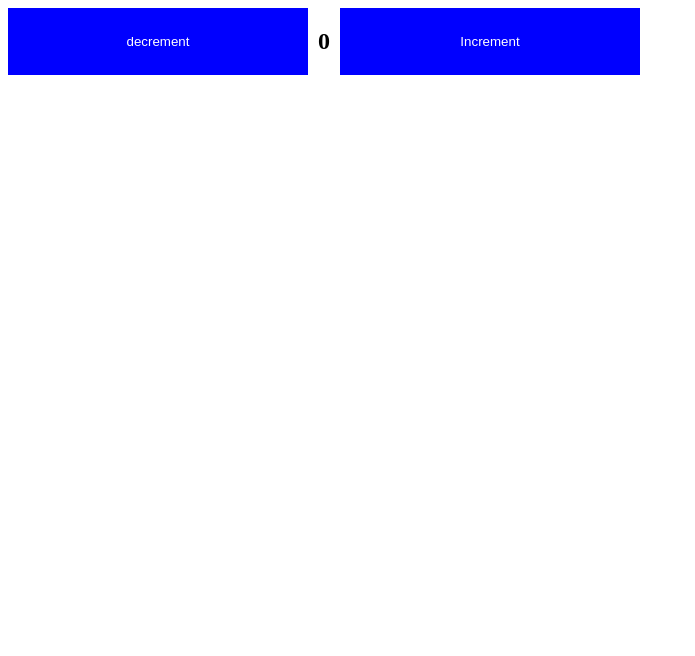
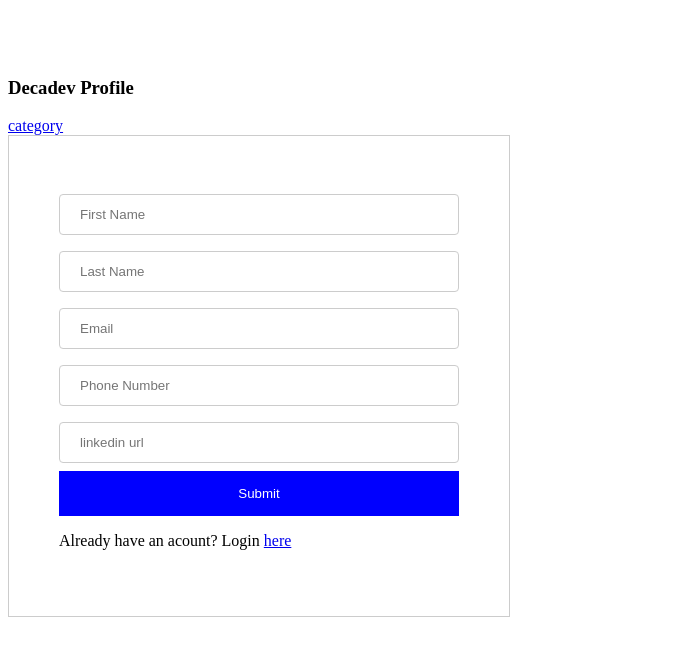
Before and after one commit to lilbex/sq12-react, a React (Create React App) app: page /signup in a window 1280 px wide. Shown: the top 656 px of the page, without its empty margins (0-695 px from the left). Built offline with nearby package versions, Linux system fonts and the light colour scheme.

Commit message:
first commit

```diff
--- a/package.json
+++ b/package.json
@@ -6,12 +6,15 @@
     "@testing-library/jest-dom": "^5.16.5",
     "@testing-library/react": "^13.4.0",
     "@testing-library/user-event": "^13.5.0",
+    "formik": "^2.2.9",
     "react": "^18.2.0",
     "react-dom": "^18.2.0",
+    "react-router-dom": "^6.5.0",
     "react-scripts": "5.0.1",
     "react-toastify": "^9.1.1",
     "styled-components": "^5.3.6",
-    "web-vitals": "^2.1.4"
+    "web-vitals": "^2.1.4",
+    "yup": "^0.32.11"
   },
   "scripts": {
     "start": "react-scripts start",
--- a/src/App.js
+++ b/src/App.js
@@ -1,46 +1,66 @@
-import React, { useState } from "react";
+import React, { useState, useEffect, useMemo } from "react";
 import "./style.css";
-import Button from "./components/Button";
-import Input from "./components/input";
+import { Routes, Route } from "react-router-dom";
 import styled from "styled-components";
-import { ToastContainer, toast } from 'react-toastify';
-import 'react-toastify/dist/ReactToastify.css';
+import { ToastContainer, toast } from "react-toastify";
+import "react-toastify/dist/ReactToastify.css";
+import PracticeUseMemo from "./components/useMemo/useMemoHook";
+import DecadevProfile from "./components/decadevProfile";
+import Category from "./components/decadevProfile/category";
+import LoginPage from "./components/decadevProfile/loginPage";
+import ProtectedRoute from "./utils/protectedRoute";
 
 function App() {
-  const [number, setNumber] = useState(0);
-  const onChangeHandler = (e, n) => {
-    console.log(n);
-    const { name, value } = e.target;
-  };
+  // const [number, setNumber] = useState(0);
+  // const onChangeHandler = (e, n) => {
+  //   console.log(n);
+  //   const { name, value } = e.target;
+  // };
 
-  const increment = () => {
-    setNumber(number + 1);
-  };
+  // const increment = () => {
+  //   setNumber(number + 1);
+  // };
 
-  const decrement = () => {
-    if (number === 0) {
-      toast.error("Number cannot be less than 0");
-      return;
-    }
-    setNumber(number - 1);
-  };
+  // const decrement = () => {
+  //   if (number === 0) {
+  //     toast.error("Number cannot be less than 0");
+  //     return;
+  //   }
+  //   setNumber(number - 1);
+  // };
+
+  // const notify = () => toast("Wow so easy !");
+
+  // useEffect(() => {
+  //   notify();
+  // }, [number]);
 
   return (
-    <div className="center">
-       <ToastContainer />
-      <DivWrapper>
-        <Button title="decrement" onClick={decrement} />
-        <h2>{number}</h2>
-        <Button title="Increment" onClick={increment} />
-      </DivWrapper>
-    </div>
+    <DivWrapper>
+      <ToastContainer />
+      <Routes>
+        <Route path="/" element={<LoginPage />} />
+        <Route path="/signup" element={<DecadevProfile />} />
+        <Route path="/useMemo" element={<PracticeUseMemo />} />
+        <Route path="/category" element={
+          <ProtectedRoute>
+            <Category />
+          </ProtectedRoute>
+        } />
+
+      </Routes>
+    </DivWrapper>
   );
 }
 
 const DivWrapper = styled.div`
   display: flex;
-  width: 50%;
-  gap: 10px;
+  flex-direction: column;
+  gap: 50px;
+  width: 100%;
+  div {
+    margin: 0 auto;
+  }
 `;
 
 export default App;
--- a/src/components/Button.js
+++ b/src/components/Button.js
@@ -1,10 +1,10 @@
 import React from "react";
 import styled from "styled-components";
 
-function Button({title, onClick, backgroundColor, white, blue, green}) {
+function Button({title, onClick, backgroundColor, white, blue, green, type}) {
 
   return (
-    <ButtonStyle white={white} blue={blue} green={green} backgroundColor={backgroundColor} onClick={onClick} >
+    <ButtonStyle type={type} white={white} blue={blue} green={green} backgroundColor={backgroundColor} onClick={onClick} >
       {title}
     </ButtonStyle>
   );
--- /dev/null
+++ b/src/components/decadevProfile/category.js
@@ -0,0 +1,71 @@
+import React from "react";
+import styled from "styled-components";
+import { Link } from "react-router-dom";
+
+const Courses = () => {
+  return (
+    <TableStyle>
+      <Link to="/">Go back to homepage</Link>
+      <table>
+        <tr>
+          <th>course ID</th>
+          <th>Facilitator</th>
+          <th>Course Name</th>
+        </tr>
+        {courses && courses.length > 0 ? (
+          courses.map((course) => <tr>
+            <td>{course.courseId}</td>
+            <td>{course.name}</td>
+            <td>{course.course}</td>
+          </tr>)
+        ) : (
+          <p>no courses to display</p>
+        )}
+      </table>
+    </TableStyle>
+  );
+};
+
+export default Courses;
+
+const TableStyle = styled.div`
+table {
+  border-collapse: collapse;
+  width: 100%;
+  tr {
+    border-bottom: 1px solid #ddd;
+    td {
+      padding: 8px;
+    }
+  }
+}
+`;
+
+
+
+const courses = [
+  {
+    name: "John Anna",
+    course: "Python for beginners",
+    courseId: 1,
+    image:
+      "https://images.pexels.com/photos/14491698/pexels-photo-14491698.jpeg?auto=compress&cs=tinysrgb&w=800&lazy=load",
+  },
+  {
+    name: "Fabian Orange",
+    course: "Python for intermediate",
+    courseId: 2,
+    image:
+      "https://images.pexels.com/photos/9433003/pexels-photo-9433003.jpeg?auto=compress&cs=tinysrgb&w=800&lazy=load",
+  },
+  {
+    name: "Oral Roberts",
+    course: "Javascript made easy",
+    courseId: 3,
+  },
+  {
+    name: "Samuel Ortom",
+    course: "The secret of javascript",
+    courseId: 4,
+  },
+];
--- /dev/null
+++ b/src/components/decadevProfile/index.js
@@ -0,0 +1,135 @@
+import React from "react";
+import styled from "styled-components";
+import Input from "../input";
+import * as Yup from "yup";
+import { useFormik } from "formik";
+import Button from "../Button";
+import { Link } from "react-router-dom";
+import { useNavigate } from "react-router-dom";
+
+const urlRegex = /^(https?:\/\/(?:www\.|(?!www))[a-zA-Z0-9][a-zA-Z0-9-]+[a-zA-Z0-9]\.[^\s]{2,}|www\.[a-zA-Z0-9][a-zA-Z0-9-]+[a-zA-Z0-9]\.[^\s]{2,}|https?:\/\/(?:www\.|(?!www))[a-zA-Z0-9]+\.[^\s]{2,}|www\.[a-zA-Z0-9]+\.[^\s]{2,})/;
+
+
+const validationSchema = Yup.object({
+  firstName: Yup.string().required("First Name is required"),
+  lastName: Yup.string().required("Last Name is required"),
+  email: Yup.string()
+    .email("Invalid email format")
+    .required("Email is required"),
+  phoneNumber: Yup.number().required("Phone Number is required").min(11, "Phone number cannot be more than 11 digits"),
+  linkedinUrl: Yup.string()
+    .matches(urlRegex, "Invalid url")
+    .required("Linkedin Url is required"),
+});
+
+export default function Index() {
+  const initialValues = {
+    firstName: "",
+    lastName: "",
+    email: "",
+    phoneNumber: "",
+    linkedinUrl: "",
+  };
+
+  const onSubmit = (values) => {
+    console.log(values);
+  };
+  const formik = useFormik({
+    onSubmit,
+    initialValues,
+    validationSchema,
+  });
+
+  const navigate = useNavigate();
+
+  return (
+    <FormWrapper>
+      <h3 className="h3" onClick = {()=>navigate("/category")} >Decadev Profile</h3>
+      <Link to="/category">category</Link>
+      <form onSubmit={formik.handleSubmit}>
+        <div >
+          <Input
+            type="text"
+            name="firstName"
+            placeholder="First Name"
+            onChange={formik.handleChange}
+            value={formik.values.firstName}
+          />
+          {formik.errors.firstName && formik.touched.firstName ? (
+            <div className="error" >{formik.errors.firstName}</div>
+          ) : null}
+        </div>
+        <div>
+          <Input
+            type="text"
+            name="lastName"
+            placeholder="Last Name"
+            onChange={formik.handleChange}
+            value={formik.values.lastName}
+          />
+          {formik.errors.lastName && formik.touched.lastName ? (
+            <div className="error" >{formik.errors.lastName}</div>
+          ) : null}
+        </div>
+        <div>
+          <Input
+            type="text"
+            name="email"
+            placeholder="Email"
+            onChange={formik.handleChange}
+            value={formik.values.email}
+          />
+          {formik.errors.email && formik.touched.email ? (
+            <div className="error" >{formik.errors.email}</div>
+          ) : null}
+        </div>
+        <div>
+          <Input
+            type="number"
+            name="phoneNumber"
+            placeholder="Phone Number"
+            onChange={formik.handleChange}
+            value={formik.values.phoneNumber}
+          />
+          {formik.errors.phoneNumber && formik.touched.phoneNumber ? (
+            <div className="error" >{formik.errors.phoneNumber}</div>
+          ) : null}
+        </div>
+        <div>
+          <Input
+          type="text"
+          name="linkedinUrl"
+          placeholder="linkedin url"
+          onChange={formik.handleChange}
+          value={formik.values.linkedinUrl}
+           />
+           {formik.errors.linkedinUrl && formik.touched.linkedinUrl ? (
+            <div className="error" >{formik.errors.linkedinUrl}</div>
+          ) : null}
+        </div>
+        <div>
+          <Button type='submit' title="Submit" />
+        </div>
+        <p>Already have an acount? Login <Link to="/" >here</Link></p>
+      </form>
+    </FormWrapper>
+  );
+}
+
+const FormWrapper = styled.div`
+  width: 100%;
+  display: flex;
+  flex-direction: column;
+  form {
+    width: 400px;
+    padding: 50px;
+    border: 1px solid #ccc;
+  }
+  .error {
+    color: red;
+    font-size: 12px;
+  }
+  .h3 {
+    cursor: pointer;
+  }
+`;
--- /dev/null
+++ b/src/components/decadevProfile/loginPage.js
@@ -0,0 +1,89 @@
+import React from "react";
+import styled from "styled-components";
+import Input from "../input";
+import * as Yup from "yup";
+import { useFormik } from "formik";
+import Button from "../Button";
+import { Link } from "react-router-dom";
+
+const validationSchema = Yup.object({
+  email: Yup.string()
+    .email("Invalid email format")
+    .required("Email is required"),
+  password: Yup.string().required("Password is required"),
+});
+
+const LoginPage = () => {
+  const initialValues = {
+    email: "",
+    password: "",
+  };
+
+  const onSubmit = (values) => {
+    console.log(values);
+  };
+
+  const formik = useFormik({
+    onSubmit,
+    initialValues,
+    validationSchema,
+  });
+
+  return (
+    <FormWrapper>
+      <form onSubmit={formik.handleSubmit}>
+      <div>
+        <Input
+          type="text"
+          name="email"
+          placeholder="Email"
+          onChange={formik.handleChange}
+          value={formik.values.email}
+        />
+        {formik.errors.email && formik.touched.email ? (
+          <div className="error">{formik.errors.email}</div>
+        ) : null}
+      </div>
+      <div>
+        <Input
+          type="password"
+          name="password"
+          placeholder="Password"
+          onChange={formik.handleChange}
+          value={formik.values.password}
+        />
+        {formik.errors.password && formik.touched.password ? (
+          <div className="error">{formik.errors.password}</div>
+        ) : null}
+        <div>
+          <Button type="submit" title="Submit" />
+        </div>
+
+        <p>
+          Don't have an account? Register <Link to="/signup">here</Link>
+        </p>
+      </div>
+      </form>
+    </FormWrapper>
+  );
+};
+
+export default LoginPage;
+
+const FormWrapper = styled.div`
+  width: 100%;
+  display: flex;
+  flex-direction: column;
+  form {
+    width: 400px;
+    padding: 50px;
+    border: 1px solid #ccc;
+  }
+  .error {
+    color: red;
+    font-size: 12px;
+  }
+  .h3 {
+    cursor: pointer;
+  }
+`;
--- /dev/null
+++ b/src/components/useMemo/useMemoHook.js
@@ -0,0 +1,35 @@
+import React, { useState, useMemo } from "react";
+
+export default function PracticeUseMemo() {
+  const [number, setNumber] = useState(0);
+  const [dark, setDark] = useState(false);
+
+  // const doubleNumber = slowFunction(number)
+  const doubleNumber = useMemo(() => {
+    return slowFunction(number);
+  }, [number]);
+
+  const themeStyles = {
+    backgroundColor: dark ? "black" : "white",
+    color: dark ? "white" : "black",
+  };
+
+  return (
+    <div>
+      <input
+        type="number"
+        value={number}
+        onChange={(e) => setNumber(parseInt(e.target.value))}
+      />
+      <button onClick={() => setDark((prevDark) => !prevDark)}>
+        Toggle Theme
+      </button>
+      <div style={themeStyles}>{doubleNumber}</div>
+    </div>
+  );
+}
+
+function slowFunction(num) {
+  for (let i = 0; i <= 1000000000; i++) {}
+  return num * 2;
+}
--- a/src/index.js
+++ b/src/index.js
@@ -1,10 +1,13 @@
-import React from 'react';
-import ReactDOM from 'react-dom/client';
-import App from './App';
+import React from "react";
+import ReactDOM from "react-dom/client";
+import App from "./App";
+import { BrowserRouter } from "react-router-dom";
 
-const root = ReactDOM.createRoot(document.getElementById('root'));
+const root = ReactDOM.createRoot(document.getElementById("root"));
 root.render(
   <React.StrictMode>
-    <App />
+    <BrowserRouter>
+      <App />
+    </BrowserRouter>
   </React.StrictMode>
 );
--- /dev/null
+++ b/src/utils/protectedRoute.js
@@ -0,0 +1,8 @@
+import { Navigate } from "react-router-dom";
+
+function ProtectedRoute({ children }) {
+  const auth = localStorage.getItem("token");
+  return auth ? children : <Navigate to="/" />;
+}
+
+export default ProtectedRoute;
```
Also changed, not shown: 1 other file (tests, documents, lock files or other folders).
